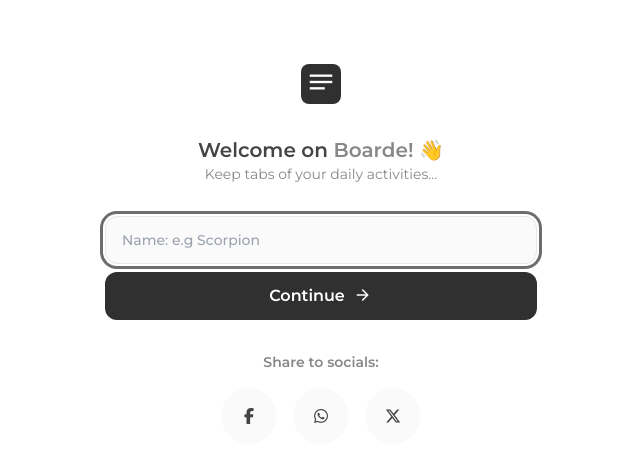
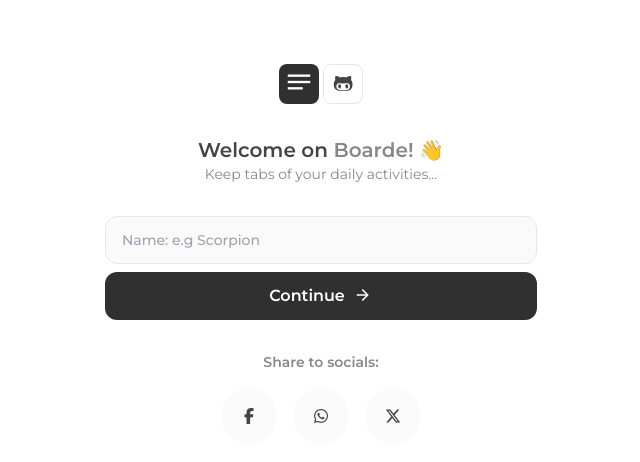
Before and after one commit to learnwithjacksun/Boarde, a React (Vite) app: page / in a window 1280 px wide. Shown: the top 462 px of the page, without its empty margins (319-959 px from the left). Built offline with nearby package versions, Linux system fonts and the light colour scheme; a web font is replaced by a local one.

Commit message:
Update: Social Share Links

```diff
--- a/src/Components/UI/Brand.tsx
+++ b/src/Components/UI/Brand.tsx
@@ -1,3 +1,4 @@
+import { Link } from "react-router-dom"
 import Icon from "./Icon"
 
 const Brand = () => {
@@ -7,6 +8,9 @@ const Brand = () => {
         <div className="flex-center h-10 w-10 bg-primary rounded-lg">
           <Icon label="notes" size="text-3xl" color="text-white" />
         </div>
+        <Link to="https://github.com/learnwithjacksun/Boarde"  className="flex-center h-10 w-10 border rounded-lg">
+        <i className="fa-brands fa-github-alt text-xl"></i>
+        </Link >
     </div>
     </>
   )
--- a/src/Components/UI/Input.tsx
+++ b/src/Components/UI/Input.tsx
@@ -17,7 +17,6 @@ const Input: React.FC<InputField> = ({ type,value, id, placeholder, onChange })
         placeholder={placeholder}
         className="inputs"
         autoComplete="off"
-        autoFocus
       />
     </>
   );
--- a/src/Constants/data.ts
+++ b/src/Constants/data.ts
@@ -5,7 +5,7 @@ export const socials = [
   },
   {
     icon: "fa-whatsapp",
-    path: "https://api.whatsapp.com/send?text=Check%20out%20Boarde%20-%20The%20simplest%20Todolist%20you%20will%20ever%20need!",
+    path: "https://api.whatsapp.com/send?text=Check%20out%20Boarde%20-%20The%20simplest%20Todolist%20you%20will%20ever%20need!%20https://boarde.netlify.app",
   },
   {
     icon: "fa-x-twitter",
```
